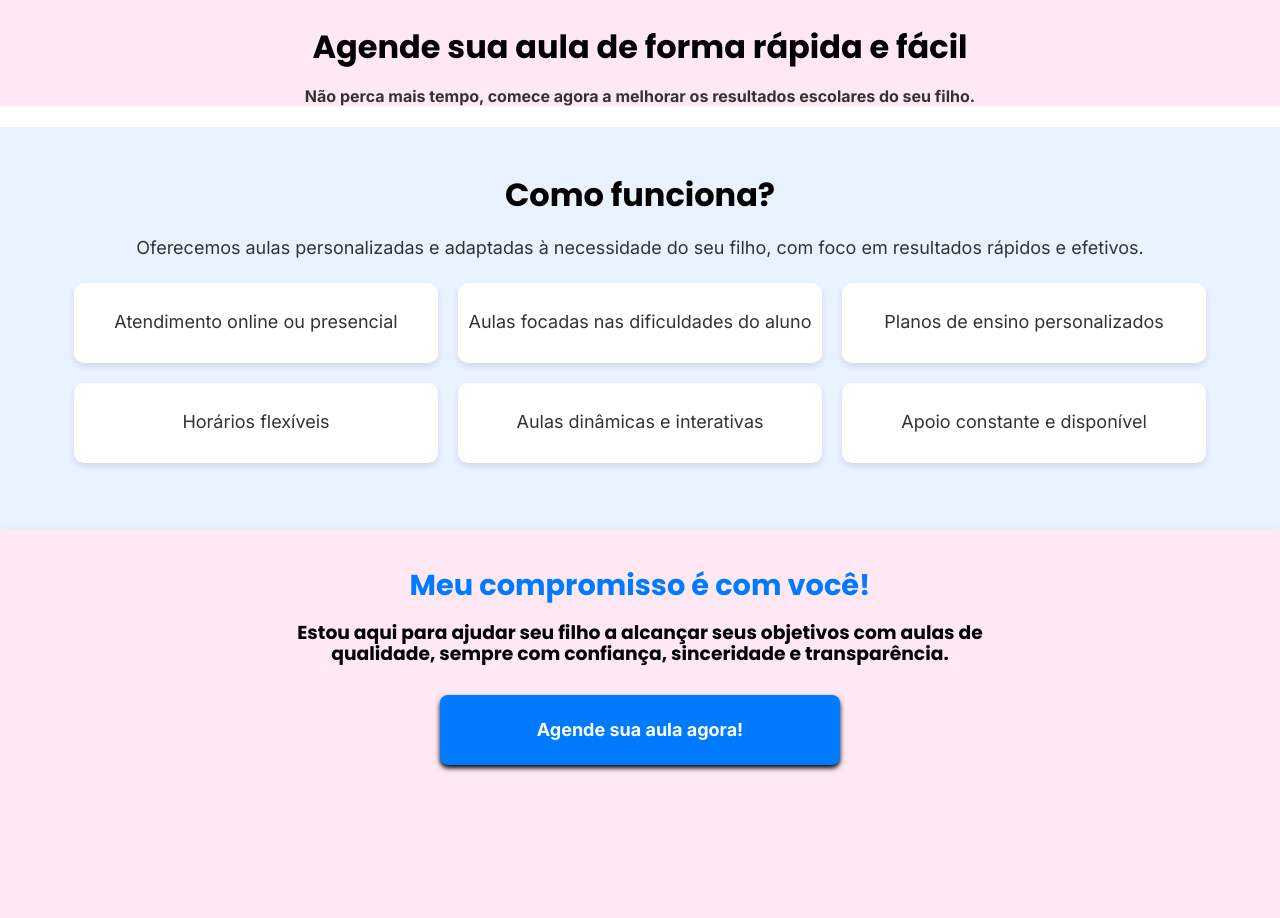
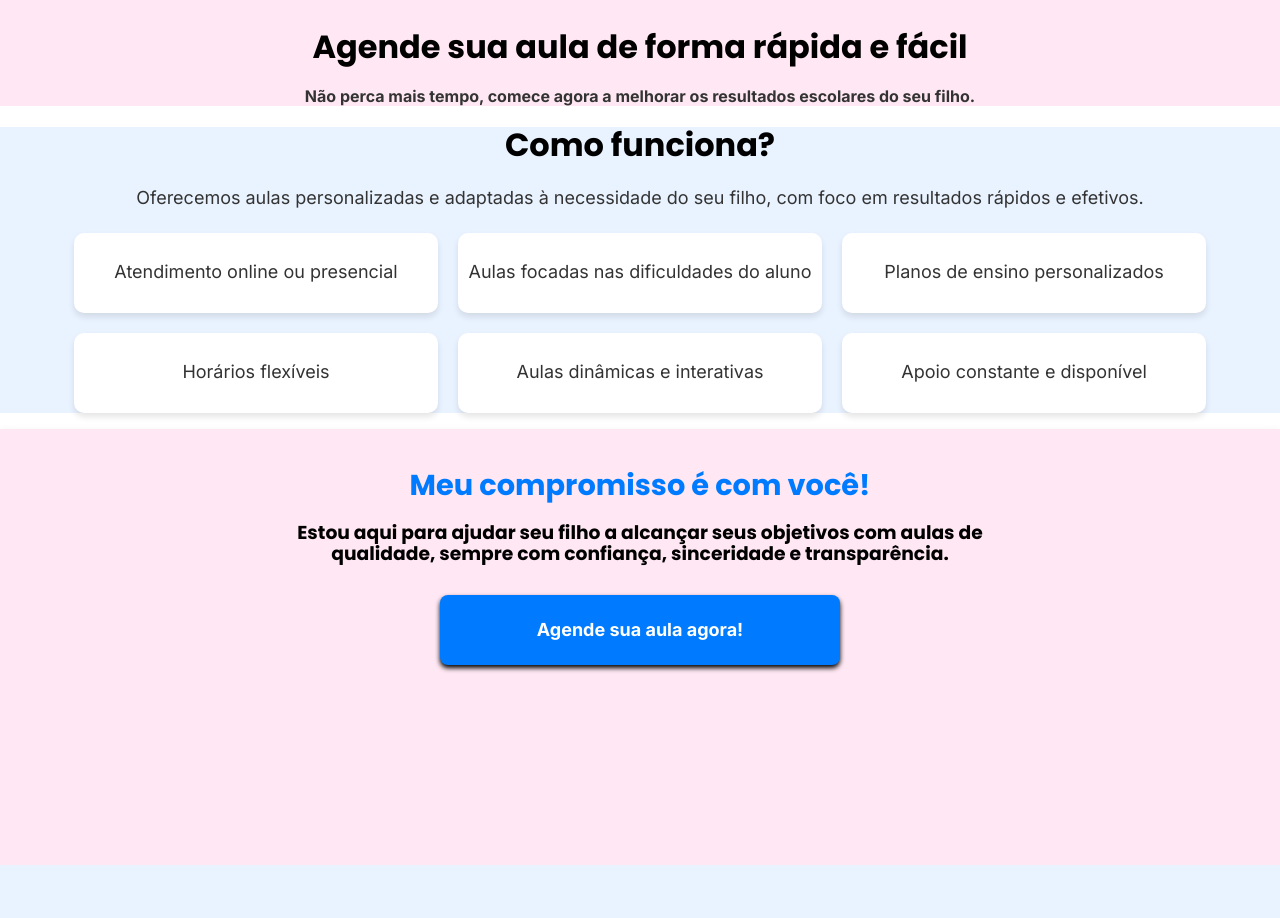
Before and after one commit to Israel-ops-cmd/prof-helo, a React (Vite) app: page / in a window 1280 px wide. Shown: the part 1360-2278 px from the top of the page. Built offline with nearby package versions, Linux system fonts and the light colour scheme.

Commit message:
testando alterações

```diff
--- a/src/components/Metodologia/Metodologia.css
+++ b/src/components/Metodologia/Metodologia.css
@@ -1,3 +1,9 @@
+#totally,
+.metodologia-container {
+    margin: 0 !important;
+    padding: 0 !important;
+}
+
 .metodologia-container {
     text-align: center;
     padding: 50px 0;
```
